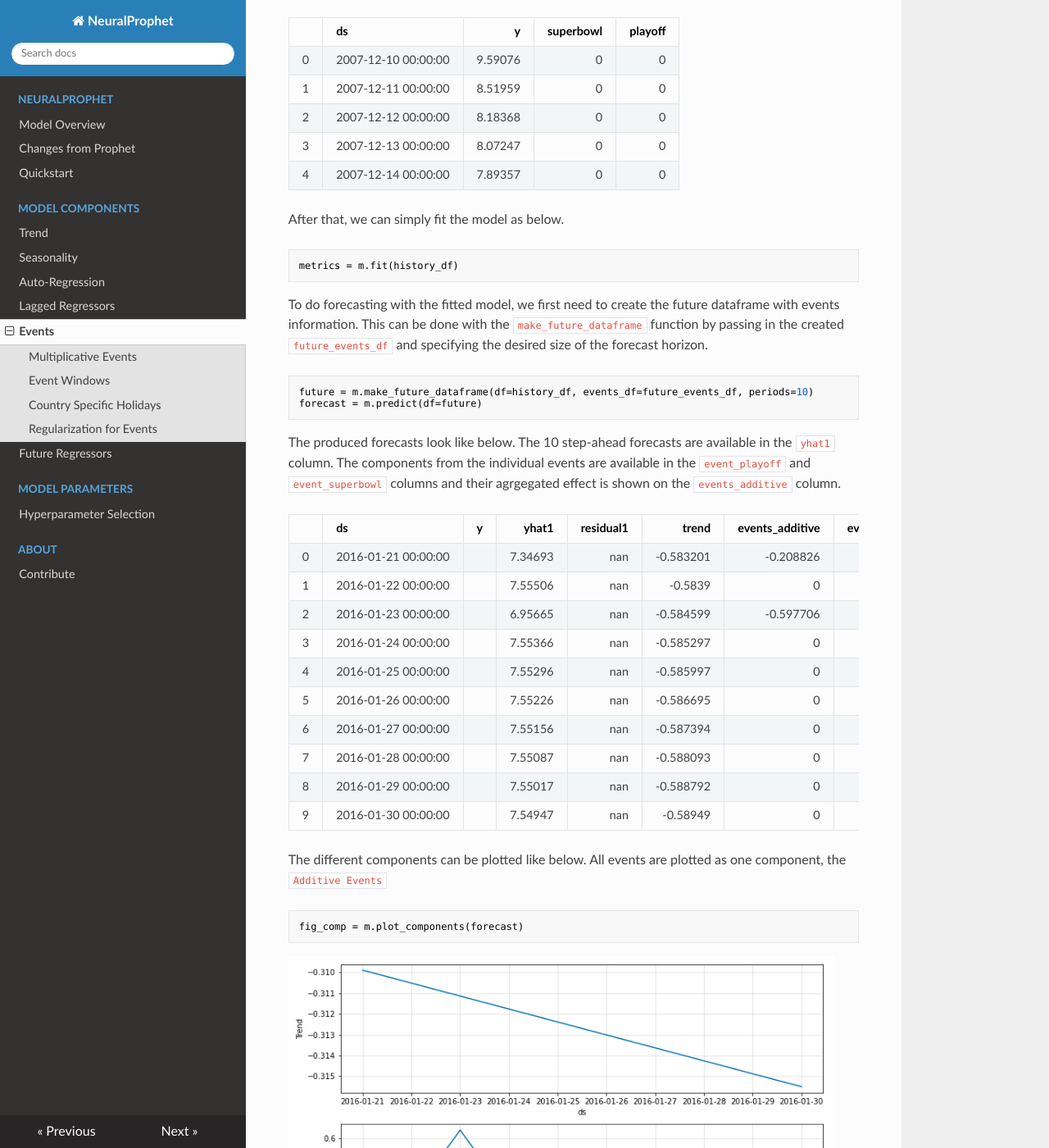
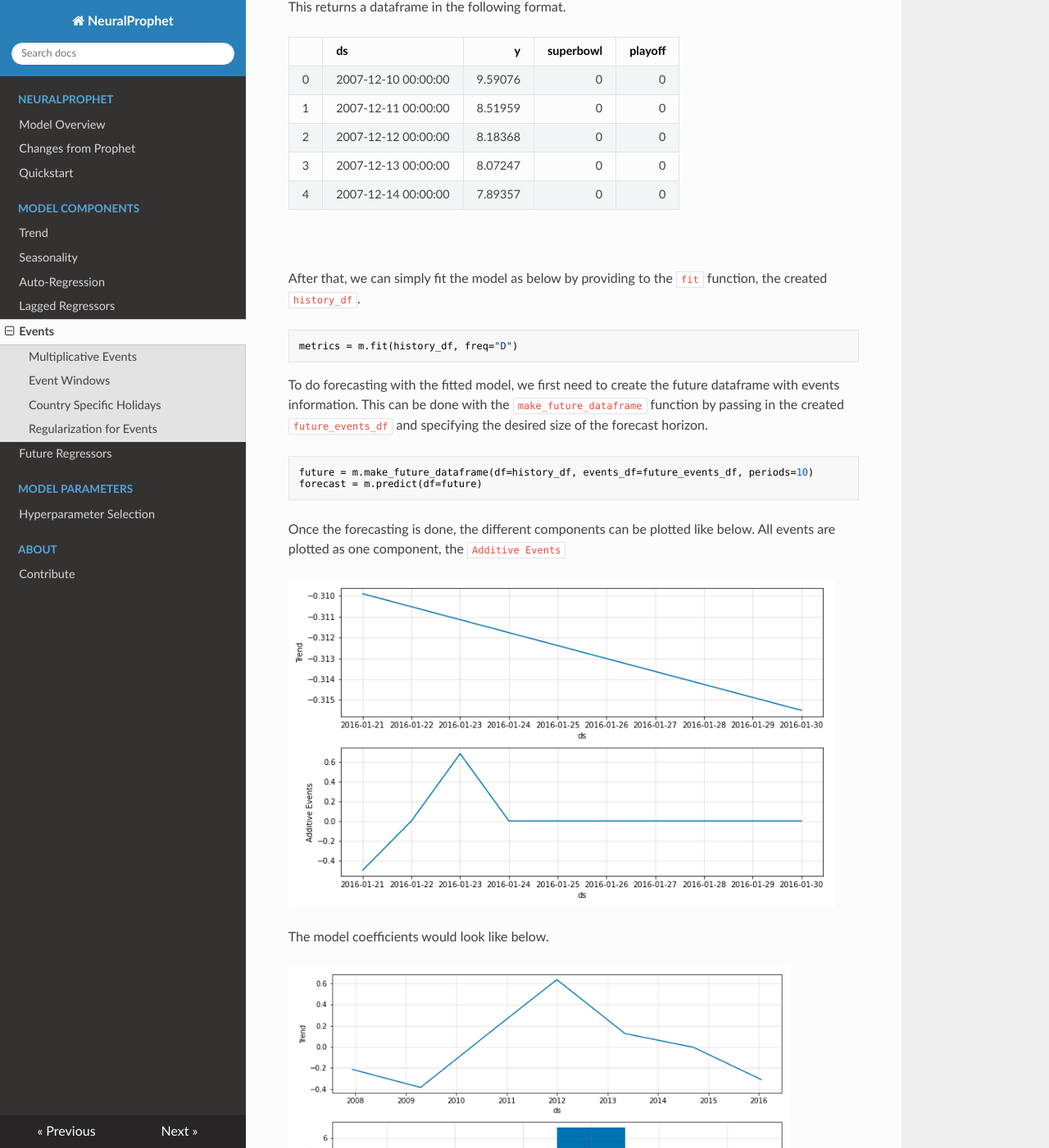
Before and after one commit to ourownstory/neural_prophet, an MkDocs documentation site: the page built from docs/model/events.md, in a window 1280 px wide and 1400 px high, scrolled down 1610 px. Shown: the whole window at 82% size. Built offline with MkDocs 1.6.1, drawn with Linux system fonts in a browser that asks for light colours; nearby versions of some CDN libraries; some of the changed text lies outside the part shown.

Commit message:
events and future-regressor docs completed

````diff
--- a/docs/model/events.md
+++ b/docs/model/events.md
@@ -36,6 +36,7 @@ The first few rows of the `history_events_df` dataframe looks like below.
 |  4 | playoff   | 2010-02-07 00:00:00 |
 |  5 | playoff   | 2011-01-08 00:00:00 |
 
+<br />
 For forecasting, we also need to provide the future dates of these events used to
 train the model. You can either include these in the same events dataframe
 that was created before for fitting the model, or in a new dataframe as follows.
@@ -84,11 +85,14 @@ This returns a dataframe in the following format.
 |    3 | 2007-12-13 00:00:00 |  8.07247 |           0 |         0 |
 |    4 | 2007-12-14 00:00:00 |  7.89357 |           0 |         0 |
 
-After that, we can simply fit the model as below.
+<br />
+
+After that, we can simply fit the model as below by providing to the `fit` function, the created `history_df`.
 
 ```python
-metrics = m.fit(history_df)
+metrics = m.fit(history_df, freq="D")
 ```
+
 To do forecasting with the fitted model, we first need to create the future dataframe with events
 information. This can be done with the `make_future_dataframe` function by passing in the created
 `future_events_df` and specifying the desired size of the forecast horizon.
@@ -97,38 +101,17 @@ information. This can be done with the `make_future_dataframe` function by passi
 future = m.make_future_dataframe(df=history_df, events_df=future_events_df, periods=10)
 forecast = m.predict(df=future)
 ```
-The produced forecasts look like below. The 10 step-ahead forecasts are available in the `yhat1` column.
-The components from the individual events are available in the `event_playoff` and `event_superbowl` columns and
-their agrgegated effect is shown on the `events_additive` column.
+<The produced forecasts look like below. The 10 step-ahead forecasts are available in the yhat1 column.
+The components from the individual events are available in the event_playoff and event_superbowl columns and
+their agrgegated effect is shown on the events_additive column>
 
-
-|    | ds                  | y   |   yhat1 |   residual1 |     trend |   events_additive |   event_playoff |   event_superbowl |
-|---:|:--------------------|:----|--------:|------------:|----------:|------------------:|----------------:|------------------:|
-|  0 | 2016-01-21 00:00:00 |     | 7.34693 |         nan | -0.583201 |         -0.208826 |       -0.208826 |          0        |
-|  1 | 2016-01-22 00:00:00 |     | 7.55506 |         nan | -0.5839   |          0        |        0        |          0        |
-|  2 | 2016-01-23 00:00:00 |     | 6.95665 |         nan | -0.584599 |         -0.597706 |        0        |         -0.597706 |
-|  3 | 2016-01-24 00:00:00 |     | 7.55366 |         nan | -0.585297 |          0        |        0        |          0        |
-|  4 | 2016-01-25 00:00:00 |     | 7.55296 |         nan | -0.585997 |          0        |        0        |          0        |
-|  5 | 2016-01-26 00:00:00 |     | 7.55226 |         nan | -0.586695 |          0        |        0        |          0        |
-|  6 | 2016-01-27 00:00:00 |     | 7.55156 |         nan | -0.587394 |          0        |        0        |          0        |
-|  7 | 2016-01-28 00:00:00 |     | 7.55087 |         nan | -0.588093 |          0        |        0        |          0        |
-|  8 | 2016-01-29 00:00:00 |     | 7.55017 |         nan | -0.588792 |          0        |        0        |          0        |
-|  9 | 2016-01-30 00:00:00 |     | 7.54947 |         nan | -0.58949  |          0        |        0        |          0        |
-
-The different components can be plotted like below. All events are plotted as one component,
-the `Additive Events`
-
-```python
-fig_comp = m.plot_components(forecast)
-```
+Once the forecasting is done, the different components can be plotted like below. All events are plotted as one
+component, the `Additive Events`
 
 ![plot-comp-1](../images/plot_comp_events_1.png){: style="height:400px"}
 
-If you want to have a look at the coefficients of the events, the `plot_parameters` function is helpful.
+The model coefficients would look like below.
 
-```python
-fig_param = m.plot_parameters()
-```
 ![plot-param-1](../images/plot_param_events_1.png){: style="height:550px"}
 
 ## Multiplicative Events
@@ -146,10 +129,6 @@ the event components will appear as percentages.
 
 
 ![plot-comp-2](../images/plot_comp_events_2.png){: style="height:400px"}
-
-In the same manner, the coefficients too, will now appear as percentages when plotted.
-
-![plot-param-2](../images/plot_param_events_2.png){: style="height:550px"}
 
 ## Event Windows
 
````
Also changed, not shown: other parts of docs/model/events.md (+3 -3 lines), docs/model/future-regressors.md (+16 -16 lines), docs/images/plot_comp_future_reg_1.png, docs/images/plot_param_future_reg_1.png.
